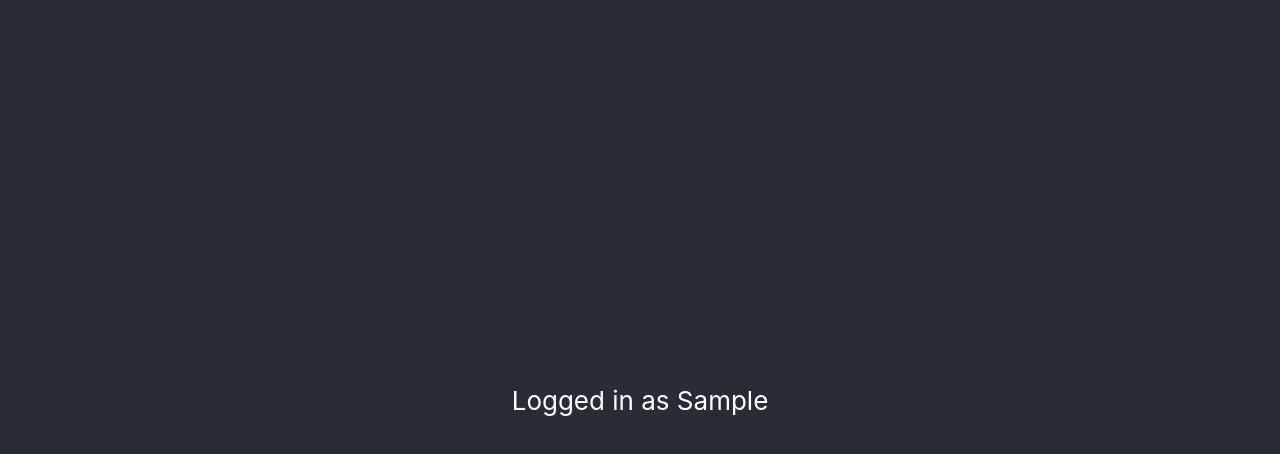
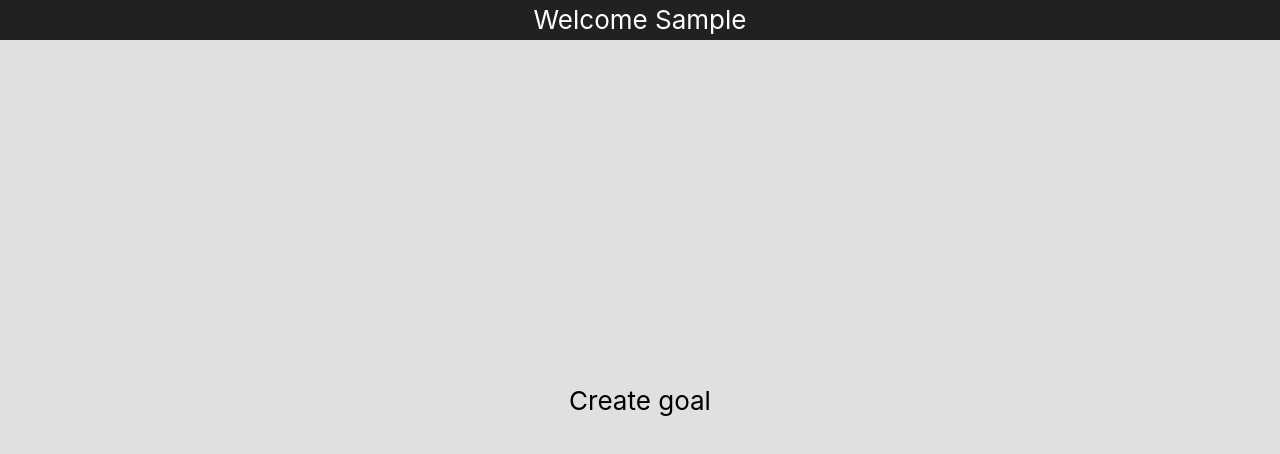
Before and after one commit to nikowis/Habits, a React (Create React App) app in the folder frontend/: page / in a window 1280 px wide. Both pictures are taken after typing "Sample" into the empty fields and a click on the input "Submit". Shown: the top 454 px of the page. Built offline with nearby package versions, Linux system fonts and the light colour scheme.

Commit message:
Mock header and body

```diff
--- a/frontend/src/App.css
+++ b/frontend/src/App.css
@@ -1,23 +1,32 @@
-.App {
+.app {
     text-align: center;
-  background-color: #282c34;
+    background-color: #E0E0E0;
     min-height: 100vh;
     display: flex;
     flex-direction: column;
     align-items: center;
     justify-content: center;
     font-size: calc(10px + 2vmin);
-  color: white;
+    color: black;
 }
 
-.App-logo {
+.app-logo {
     height: 40vmin;
 }
 
-.App-header {
+.top-menu {
+    background-color: #212121;
+    color: white;
+    top: 0px;
+    width: 100%;
+    height: 2.5rem;
+    position: fixed;
+}
+
+.app-header {
 
 }
 
-.App-link {
+.app-link {
     color: #09d3ac;
 }
--- a/frontend/src/App.js
+++ b/frontend/src/App.js
@@ -1,26 +1,37 @@
 import React, {Component} from 'react';
 import './App.css';
-import Login from "./Login";
+import Login from "./components/Login";
+import TopMenu from "./components/TopMenu";
+import CreateGoal from "./components/CreateGoal";
+import FulfilGoal from "./components/FulfilGoal";
+import * as MainViewStates from "./MainViewStates";
 
 
 class App extends Component {
 
     constructor(props) {
         super(props);
-        this.state = {name: ''};
-    }
-
-    componentDidMount() {
+        this.state = {login: '', view: MainViewStates.FULFIL_GOAL};
     }
 
     handleLogin = (login) => {
-        this.setState({name: login})
+        this.setState({login: login})
+    };
+
+    mainView = () => {
+      let view;
+      if(this.state.view === MainViewStates.CREATE_GOAL) {
+          view = <CreateGoal/>;
+      } else if (this.state.view === MainViewStates.FULFIL_GOAL) {
+          view = <FulfilGoal/>;
+      }
+      return view;
     };
 
     render() {
         return (
-            <div className="App">
-                <header className="App-header">
+            <div className="app">
+                <header className="app-header">
                     <link rel="stylesheet"
                           href="https://stackpath.bootstrapcdn.com/bootstrap/4.1.3/css/bootstrap.min.css"
                           integrity="sha384-MCw98/SFnGE8fJT3GXwEOngsV7Zt27NXFoaoApmYm81iuXoPkFOJwJ8ERdknLPMO"
@@ -28,10 +39,9 @@ class App extends Component {
                     <script src="https://ajax.googleapis.com/ajax/libs/jquery/1.11.3/jquery.min.js"></script>
                     <script src="http://maxcdn.bootstrapcdn.com/bootstrap/3.3.4/js/bootstrap.min.js"></script>
                 </header>
-
-                {this.state.name? null : <Login onLoginSubmit={this.handleLogin}/>}
-                {this.state.name ? "Logged in as " + this.state.name : ""}
-
+                {this.state.login ? null : <Login onLoginSubmit={this.handleLogin}/>}
+                {this.state.login ? <TopMenu login={this.state.login}/> : null}
+                {this.state.login ? this.mainView() : null}
             </div>
         );
     }
--- /dev/null
+++ b/frontend/src/MainViewStates.js
@@ -0,0 +1,3 @@
+
+export const FULFIL_GOAL = 'FULFIL_GOAL';
+export const CREATE_GOAL = 'CREATE_GOAL';
--- /dev/null
+++ b/frontend/src/components/CreateGoal.js
@@ -0,0 +1,21 @@
+import React from 'react';
+import './../App.css';
+
+
+class CreateGoal extends React.Component {
+
+    constructor(props) {
+        super(props);
+    }
+
+    render() {
+        return (
+            <div className="create-goal-form">
+                Create goal
+            </div>
+        );
+
+    }
+}
+
+export default CreateGoal;
--- /dev/null
+++ b/frontend/src/components/FulfilGoal.js
@@ -0,0 +1,21 @@
+import React from 'react';
+import './../App.css';
+
+
+class FulfilGoal extends React.Component {
+
+    constructor(props) {
+        super(props);
+    }
+
+    render() {
+        return (
+            <div className="fulfil-goal-form">
+                Create goal
+            </div>
+        );
+
+    }
+}
+
+export default FulfilGoal;
--- a/frontend/src/Login.js
+++ b/frontend/src/components/Login.js
@@ -1,5 +1,5 @@
 import React from 'react';
-import './App.css';
+import './../App.css';
 
 
 class Login extends React.Component {
--- /dev/null
+++ b/frontend/src/components/TopMenu.js
@@ -0,0 +1,21 @@
+import React from 'react';
+import './../App.css';
+
+
+class TopMenu extends React.Component {
+
+    constructor(props) {
+        super(props);
+    }
+
+    render() {
+        return (
+            <div className="top-menu">
+                Welcome {this.props.login}
+            </div>
+        );
+
+    }
+}
+
+export default TopMenu;
```
Lines whose indentation alone changed are shown as unchanged.
